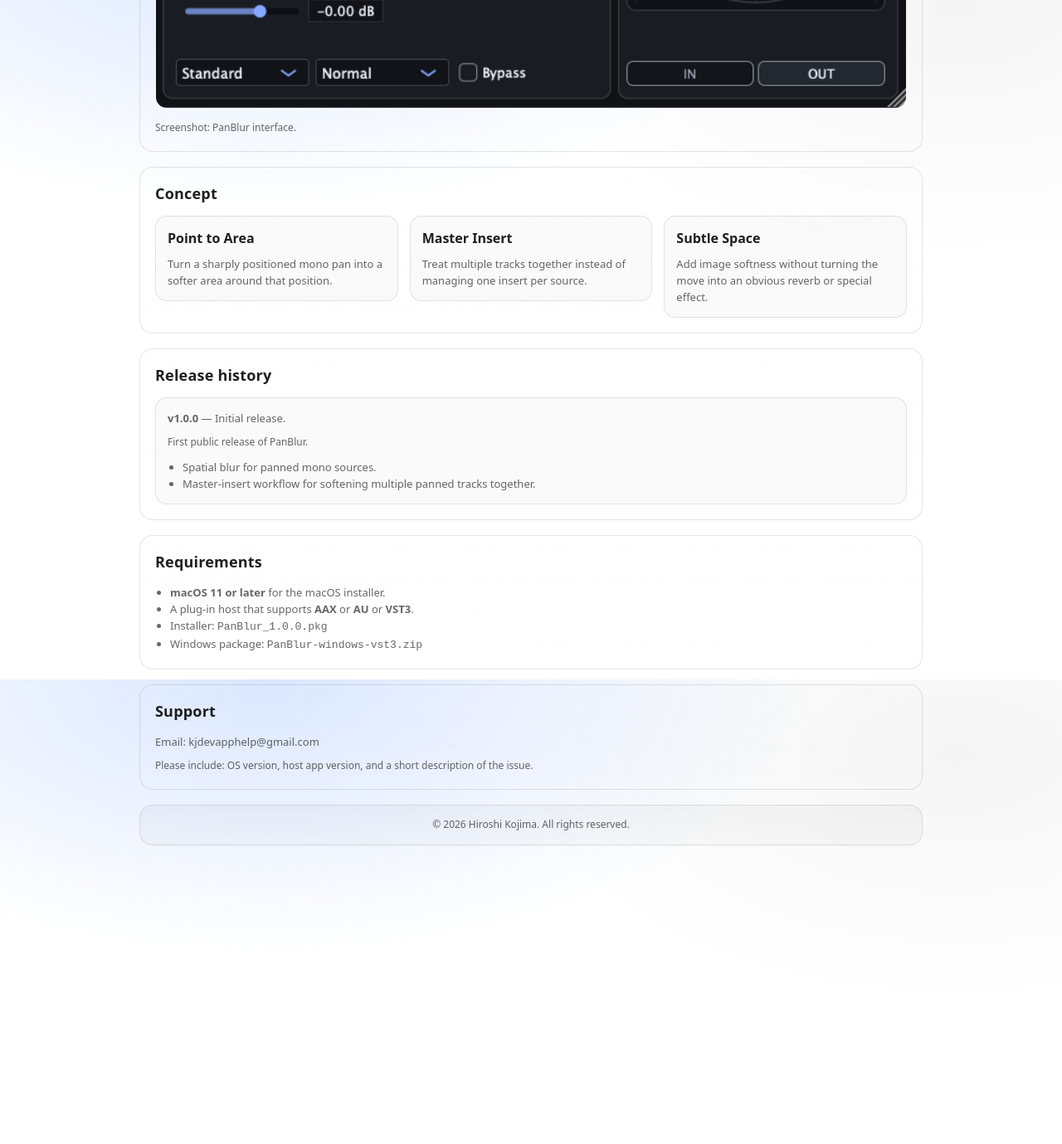
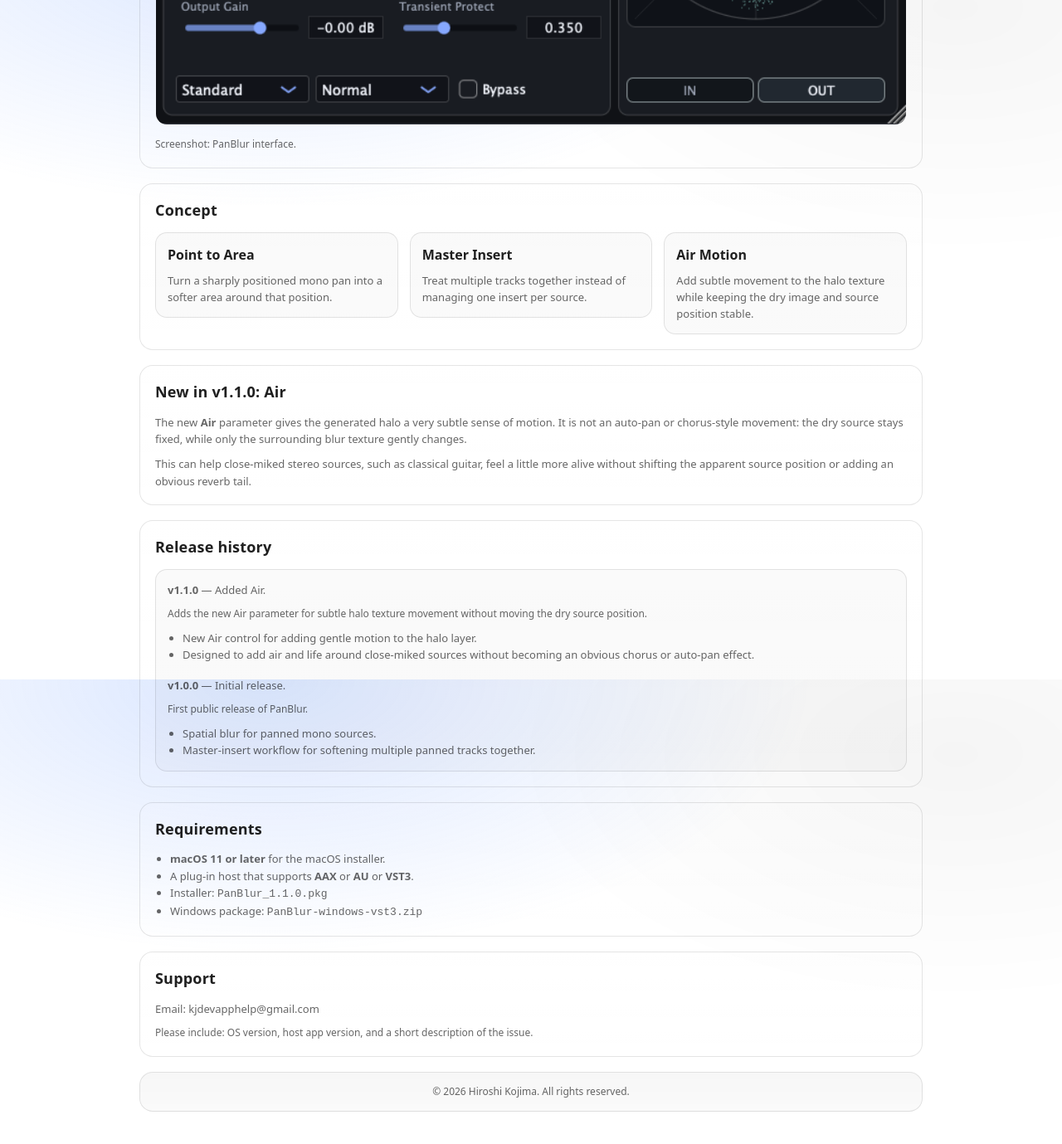
Before and after one commit to bitterapple/bitterapple.github.io, a Jekyll site: the page built from support/PanBlur/index.html, in a window 1280 px wide and 1400 px high, scrolled down 981 px. Shown: the top 1379 px of the window at 83% size. Built offline with Jekyll 4.4.1, drawn with Linux system fonts in a browser that asks for light colours; before the commit the page ends 2060 px from its top, so only the background shows below that; some of the changed text lies outside the part shown.

Commit message:
PanBlur1.1

```diff
--- a/_data/products.yml
+++ b/_data/products.yml
@@ -30,12 +30,12 @@
   order: 12
   status_label: Live
   status_class: live
-  summary: A spatial blur plug-in for softening point-source panning from a master insert, so mono tracks feel spread around their pan position instead of pinned to a dot.
+  summary: A spatial blur plug-in for softening point-source panning, with Air for adding subtle halo movement without shifting the source position.
   icon: /support/PanBlur/img/icon.png
   url: /support/PanBlur/
   latest_order: 1
-  latest_date: "2026-04-24"
-  latest_summary: PanBlur is now available. Blur point-like mono panning from a master insert instead of inserting a widening plug-in on every track.
+  latest_date: "2026-05-01"
+  latest_summary: Updated to v1.1.0. Added Air, a new control for subtle halo texture movement that adds a sense of air without moving the dry source position.
 
 - slug: dialoguedoctor
   title: Dialogue Doctor
--- a/products.json
+++ b/products.json
@@ -1,6 +1,6 @@
 {
-  "schema_version": 12,
-  "generated_at": "2026-04-24T08:39:00Z",
+  "schema_version": 13,
+  "generated_at": "2026-05-01T16:32:00Z",
   "products": {
     "levelrangeeq": {
       "name": "Level Range EQ",
@@ -36,7 +36,7 @@
     },
     "panblur": {
       "name": "PanBlur",
-      "latest_version": "1.0.0",
+      "latest_version": "1.1.0",
       "download_url": "https://bitterapple.github.io/support/PanBlur/",
       "release_notes_url": "https://bitterapple.github.io/support/PanBlur/#release-notes",
       "min_supported_version": "1.0.0",
--- a/support/PanBlur/index.html
+++ b/support/PanBlur/index.html
@@ -22,7 +22,7 @@
     <div>
       <h1 style="margin: 0">PanBlur</h1>
       <p class="muted" style="margin: 6px 0 0; font-size: 13px">
-        <strong>Released</strong> — <strong>Version 1.0.0</strong>.
+        <strong>Released</strong> — <strong>Version 1.1.0</strong>.
       </p>
       <p class="muted" style="margin: 6px 0 0; font-size: 12px; opacity: 0.85">
         Spatial Blur for Panned Mono Sources
@@ -66,7 +66,7 @@
           class="btn"
           href="{{ '/download/panblur/macos/' | relative_url }}"
           style="font-weight: 700"
-          >Download v1.0.0 (PKG)</a
+          >Download v1.1.0 (PKG)</a
         >
         <a
           class="btn"
@@ -75,7 +75,7 @@
         >
       </div>
       <p class="muted" style="margin: 10px 0 0; font-size: 12px">
-        The latest release is <strong>v1.0.0</strong>. macOS and Windows VST3
+        The latest release is <strong>v1.1.0</strong>. macOS and Windows VST3
         downloads are available from this page.
       </p>
     </div>
@@ -99,6 +99,11 @@
     <li>
       Designed for cases where ordinary panning feels too narrow or artificial,
       but full reverb or obvious widening is not the goal.
+    </li>
+    <li>
+      Includes an <strong>Air</strong> control that adds subtle movement to the
+      halo layer, creating a gentle sense of air without moving the source
+      position.
     </li>
   </ul>
 
@@ -140,18 +145,51 @@
       </p>
     </div>
     <div class="card" style="margin: 0">
-      <h3 style="margin: 0 0 8px; font-size: 16px">Subtle Space</h3>
+      <h3 style="margin: 0 0 8px; font-size: 16px">Air Motion</h3>
       <p class="muted" style="margin: 0; font-size: 13px">
-        Add image softness without turning the move into an obvious reverb or
-        special effect.
+        Add subtle movement to the halo texture while keeping the dry image and
+        source position stable.
       </p>
     </div>
   </div>
 </section>
 
+<section class="section">
+  <h2>New in v1.1.0: Air</h2>
+  <p class="muted" style="margin: 0; font-size: 13px">
+    The new <strong>Air</strong> parameter gives the generated halo a very
+    subtle sense of motion. It is not an auto-pan or chorus-style movement: the
+    dry source stays fixed, while only the surrounding blur texture gently
+    changes.
+  </p>
+  <p class="muted" style="margin: 10px 0 0; font-size: 13px">
+    This can help close-miked stereo sources, such as classical guitar, feel a
+    little more alive without shifting the apparent source position or adding an
+    obvious reverb tail.
+  </p>
+</section>
+
 <section class="section" id="release-notes">
   <h2>Release history</h2>
   <div class="card" style="margin: 0">
+    <div class="muted" style="font-size: 13px">
+      <strong>v1.1.0</strong> — Added Air.
+    </div>
+    <p class="muted" style="margin: 10px 0 0; font-size: 12px">
+      Adds the new Air parameter for subtle halo texture movement without moving
+      the dry source position.
+    </p>
+    <ul
+      class="muted"
+      style="margin: 10px 0 16px; padding-left: 18px; font-size: 13px"
+    >
+      <li>New Air control for adding gentle motion to the halo layer.</li>
+      <li>
+        Designed to add air and life around close-miked sources without becoming
+        an obvious chorus or auto-pan effect.
+      </li>
+    </ul>
+
     <div class="muted" style="font-size: 13px">
       <strong>v1.0.0</strong> — Initial release.
     </div>
@@ -178,7 +216,7 @@
       A plug-in host that supports <strong>AAX</strong> or
       <strong>AU</strong> or <strong>VST3</strong>.
     </li>
-    <li>Installer: <code>PanBlur_1.0.0.pkg</code></li>
+    <li>Installer: <code>PanBlur_1.1.0.pkg</code></li>
     <li>Windows package: <code>PanBlur-windows-vst3.zip</code></li>
   </ul>
 </section>
```
Also changed, not shown: support/PanBlur/img/PanBlur.png, 1 other file.
